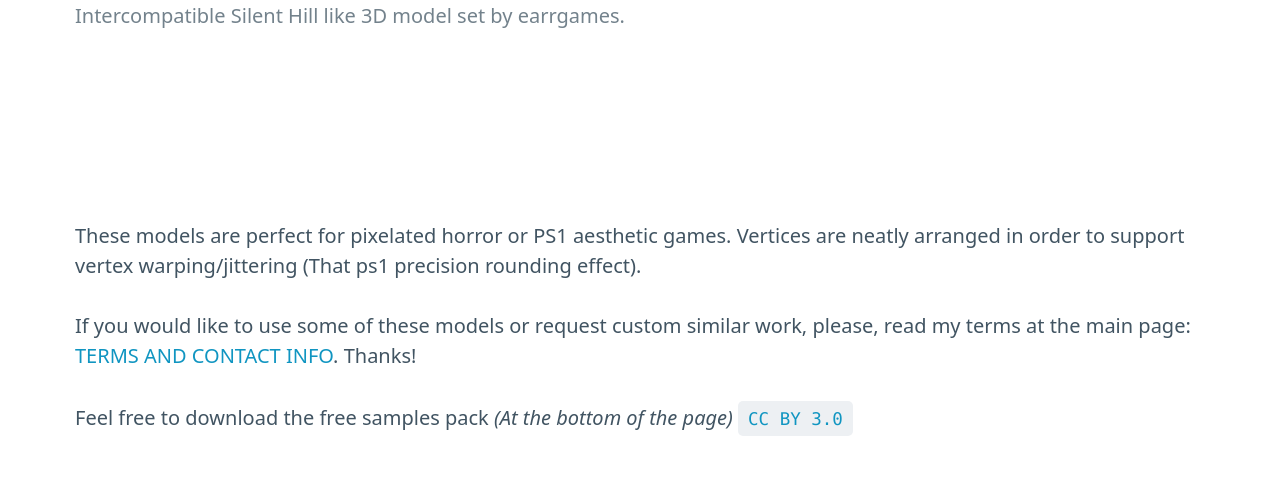
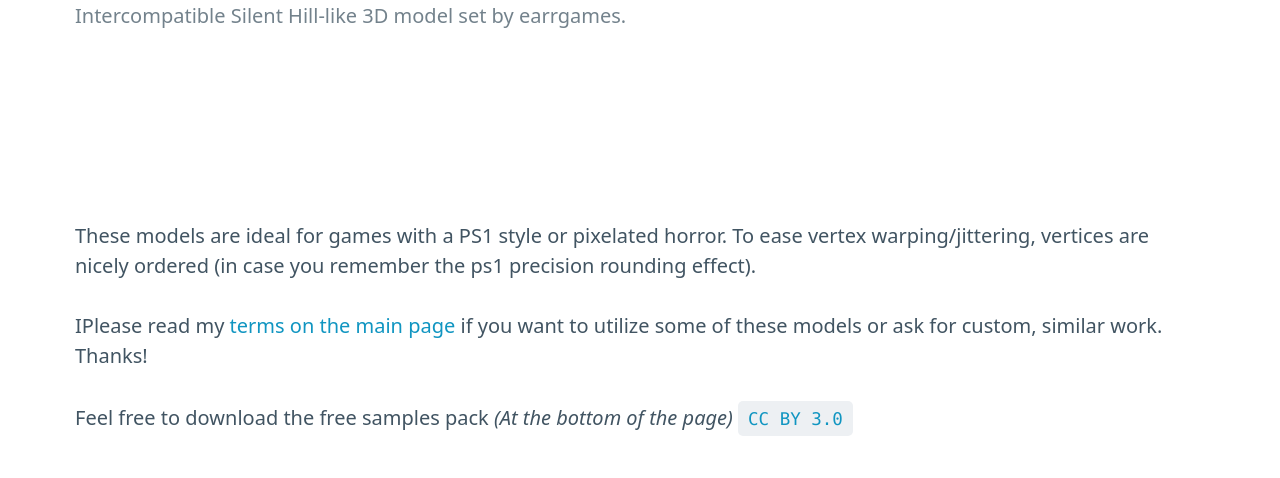
Before and after one commit to earrgames/earrgames.github.io, a plain HTML site: page freelancing/3d_pixel_art_derelict/index.html in a window 1280 px wide. Shown: the part 169-647 px from the top of the page. Drawn offline with Linux system fonts and the light colour scheme.

Commit message:
Update index.html

```diff
--- a/freelancing/3d_pixel_art_derelict/index.html
+++ b/freelancing/3d_pixel_art_derelict/index.html
@@ -5,7 +5,7 @@
     <meta charset="utf-8">
     <meta name="viewport" content="width=device-width, initial-scale=1">
     <title>DERELICT | RUINED WORLD - 3D Models</title>
-    <meta name="description" content="Silent Hill like 3D models by earrgames.">
+    <meta name="description" content="Silent Hill-like 3D models by earrgames.">
     <link rel="shortcut icon" href="https://picocss.com/favicon.ico">
     <link rel="canonical" href="https://picocss.com/examples/bootstrap-grid/">
 
@@ -45,15 +45,15 @@
       <hgroup>
 		<a href="../index.html">&lt Return to services page.</a>
         <h1>DERELICT / RUINED WORLD</h1>
-		 <h2>Intercompatible Silent Hill like 3D model set by earrgames.</h2>
+		 <h2>Intercompatible Silent Hill-like 3D model set by earrgames.</h2>
 	 </hgroup>
     </header><!-- ./ Header -->
 
     <!-- Main -->
     <main class="container">
 
-	<p>These models are perfect for pixelated horror or PS1 aesthetic games. Vertices are neatly arranged in order to support vertex warping/jittering (That ps1 precision rounding effect).</p>
-	<p>If you would like to use some of these models or request custom similar work, please, read my terms at the main page: <a href="../index.html">TERMS AND CONTACT INFO</a>. Thanks!</p>
+	<p>These models are ideal for games with a PS1 style or pixelated horror. To ease vertex warping/jittering, vertices are nicely ordered (in case you remember the ps1 precision rounding effect). </p>
+	<p>IPlease read my <a href="../index.html">terms on the main page</a> if you want to utilize some of these models or ask for custom, similar work. Thanks! </p>
 	<p>Feel free to download the free samples pack <i>(At the bottom of the page)</i> <code><a href="https://creativecommons.org/licenses/by/3.0/">CC BY 3.0</a></code></p>
 
 	  <h3>BUILDINGS</h3>
```
